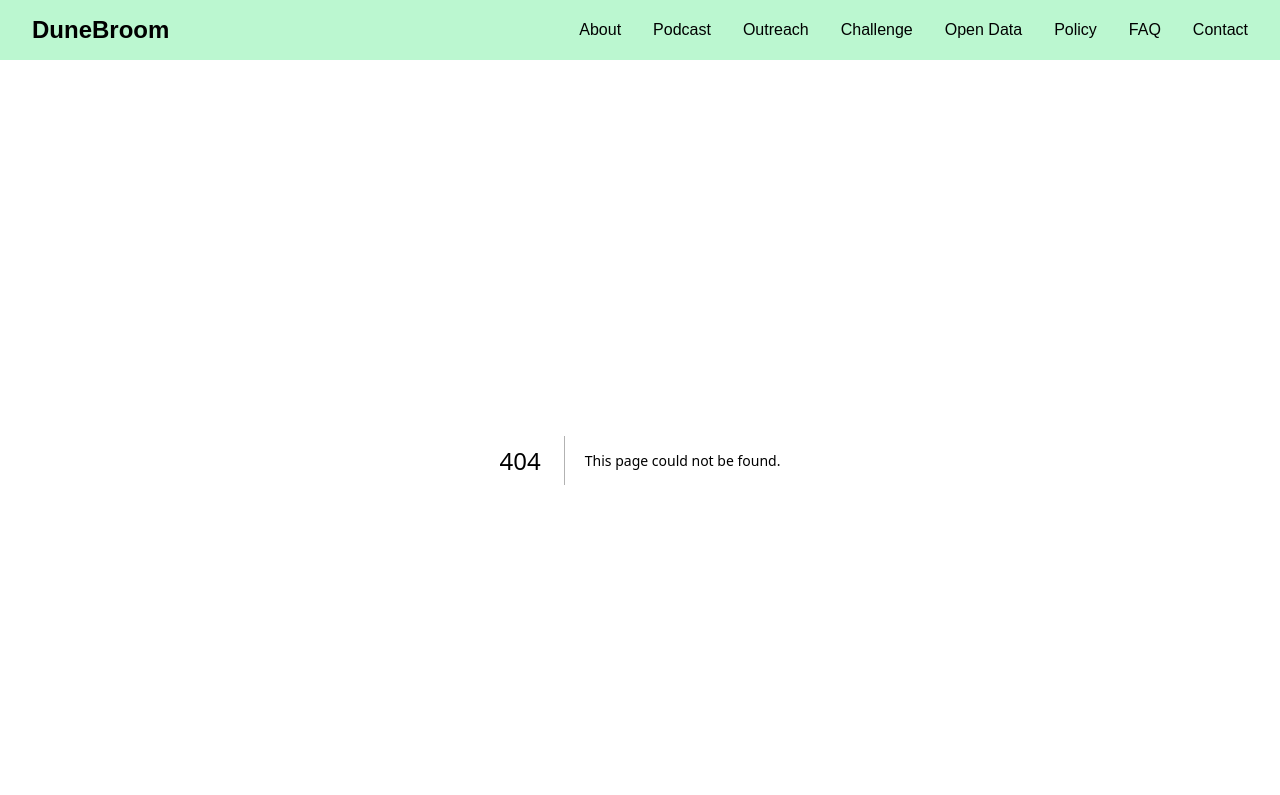
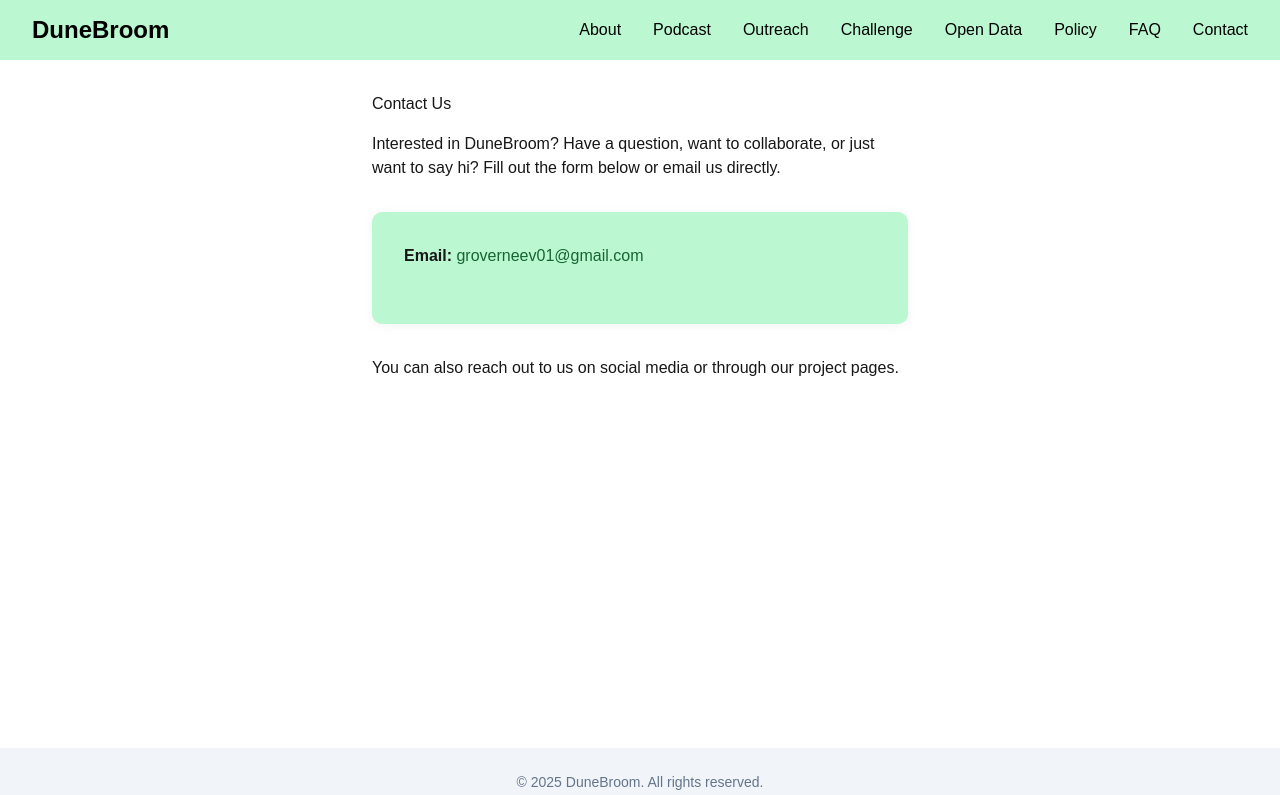
Before and after one commit to groverneev/DuneBroom_Website, a Next.js app: page /contact in a window 1280 px wide. Before the commit this address had no page. Shown: the top 795 px of the page. Built offline with nearby package versions, Linux system fonts and the light colour scheme.

Commit message:
Add modern contact page

```diff
--- /dev/null
+++ b/app/contact/page.tsx
@@ -0,0 +1,32 @@
+export default function ContactPage() {
+  return (
+    <main style={{
+      padding: '2rem',
+      maxWidth: '600px',
+      margin: '0 auto',
+      fontFamily: 'inherit'
+    }}>
+      <h1 style={{ marginBottom: 16 }}>Contact Us</h1>
+      <p>
+        Interested in DuneBroom? Have a question, want to collaborate, or just want to say hi?
+        Fill out the form below or email us directly.
+      </p>
+      <div style={{
+        margin: "2rem 0",
+        padding: "2rem",
+        background: "#bbf7d0",
+        borderRadius: 10,
+        boxShadow: "0 2px 12px rgba(16,102,52,0.06)"
+      }}>
+        {/* Replace with your email */}
+        <strong>Email:</strong> <a href="mailto:groverneev01@gmail.com" style={{ color: "#166534" }}>groverneev01@gmail.com</a>
+        <br /><br />
+        {/* Optional: Embed a Google Form or Typeform */}
+        {/* <iframe src="YOUR_FORM_LINK_HERE" width="100%" height="400" frameBorder="0" style={{border:0}} allowFullScreen></iframe> */}
+      </div>
+      <p>
+        You can also reach out to us on social media or through our project pages.
+      </p>
+    </main>
+  );
+}
```
